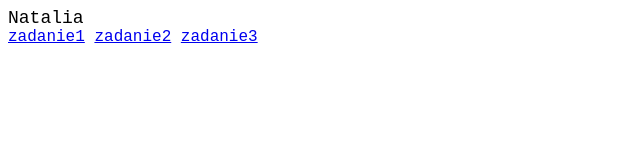
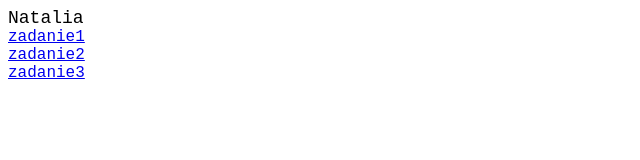
Before and after one commit to Nat1605/Nat1605.github.io, a plain HTML site: page index.html in a window 1280 px wide. Shown: the whole page, without its empty margins (0-640 px from the left). Drawn offline with Linux system fonts and the light colour scheme.

Commit message:
Update index.html

```diff
--- a/index.html
+++ b/index.html
@@ -1,7 +1,7 @@
 <span style="font-family: 'Courier New', monospace"><span style="font-size: large">Natalia<br></span>
-<a href="zadanie1/zadanie1.html">zadanie1</a>
- <a href="zadanie2/zadanie2.html">zadanie2</a>
-  <a href="zadanie3/zadanie3.html">zadanie3</a>
+<a href="zadanie1/zadanie1.html">zadanie1</a><br>
+ <a href="zadanie2/zadanie2.html">zadanie2</a><br>
+  <a href="zadanie3/zadanie3.html">zadanie3</a><Br>
 
 
 </span>
```
